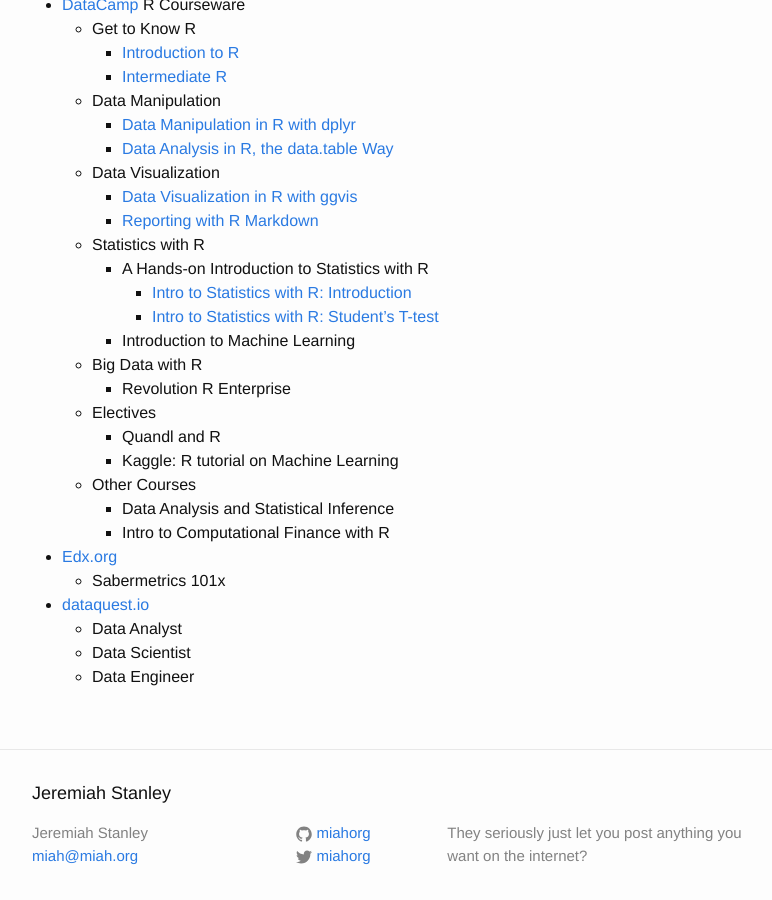
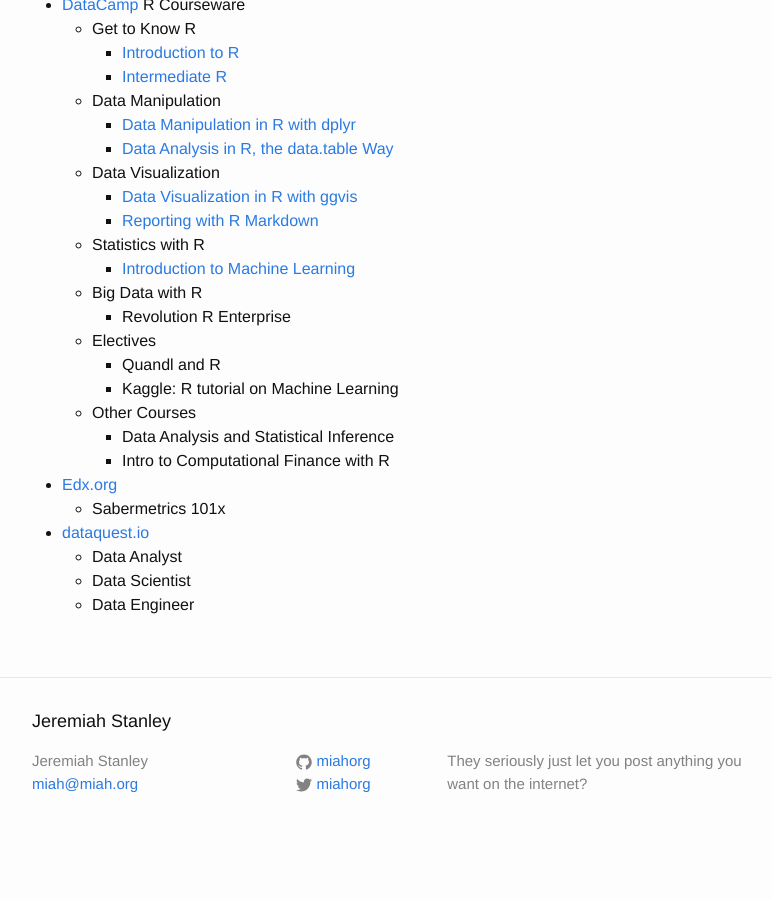
Before and after one commit to miahorg/miahorg.github.io, a Jekyll site: the page built from resume.md, in a window 1280 px wide and 900 px high, scrolled down 864 px. Shown: the whole window, without its empty margins (238-1010 px from the left). Built offline with Jekyll 4.4.1, drawn with Linux system fonts in a browser that asks for light colours; after the commit the page ends 1719 px from its top, so only the background shows below that.

Commit message:
adding intro to machine learning

```diff
--- a/resume.md
+++ b/resume.md
@@ -43,10 +43,7 @@ permalink: /resume/
     * [Data Visualization in R with ggvis](/mooc/datavisualizationinrwithggvis.pdf)
     * [Reporting with R Markdown](/mooc/reportingwithrmarkdown.pdf)
   * Statistics with R
-    * A Hands-on Introduction to Statistics with R
-      * [Intro to Statistics with R: Introduction](/mooc/introtostatisticswithrintroduction.pdf)
-      * [Intro to Statistics with R: Student's T-test](/mooc/introtostatisticswithrstudetttest.pdf)
-    * Introduction to Machine Learning
+    * [Introduction to Machine Learning](/mooc/introductiontomachinelearning.pdf)
   * Big Data with R
     * Revolution R Enterprise
   * Electives
```
Also changed, not shown: 3 other files.
